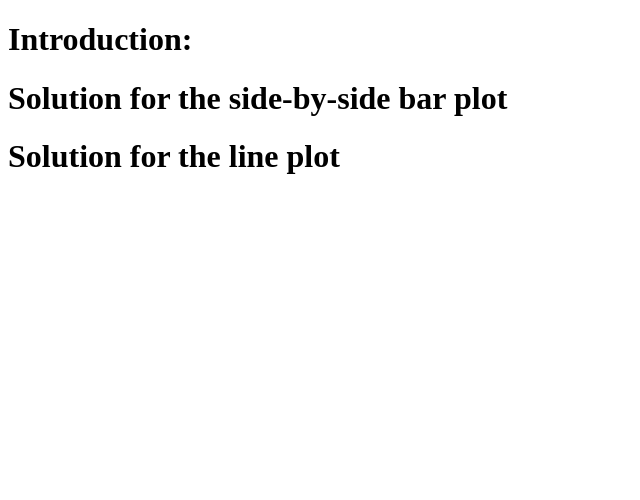
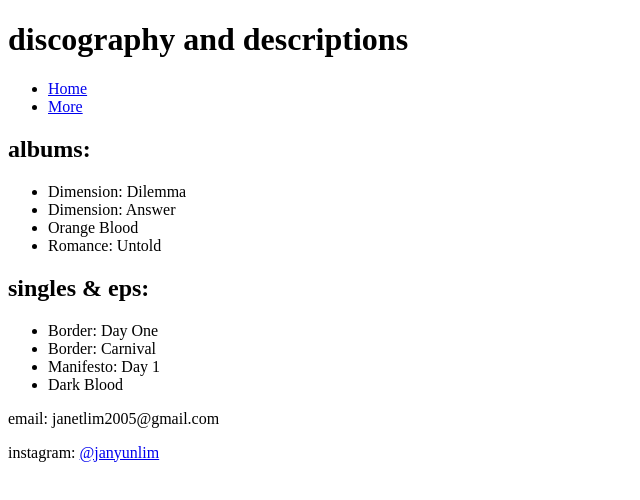
Before and after one commit to jan3tlim/enhypenwebsite, a plain HTML site: page detail.html in a window 1280 px wide. Shown: the whole page, without its empty margins (0-640 px from the left). Drawn offline with nearby package versions, Linux system fonts and the light colour scheme.

Commit message:
started barebones detail.html

```diff
--- a/detail.html
+++ b/detail.html
@@ -4,20 +4,40 @@
 <head>
     <meta charset="UTF-8">
     <meta name="viewport" content="width=device-width, initial-scale=1.0">
-    <title>ENHYPEN </title>
+    <title>discography and descriptions </title>
 </head>
 <body>
+    <h1>discography and descriptions </h1>
+    <section>
+        <nav>
+            <ul>
+              <li><a href="index.html">Home</a></li>
+              <li><a href="detail.html">More</a></li>
+            </ul>
+          </nav>
+    </section>
+    <section>
+        <h2>albums:</h2>
+        <ul>
+            <li>Dimension: Dilemma</li>
+            <li>Dimension: Answer</li>
+            <li>Orange Blood</li>
+            <li>Romance: Untold</li>
+          </ul>
+    </section>
+    <section>
+        <h2>singles & eps:</h2>
+        <ul>
+            <li>Border: Day One</li>
+            <li>Border: Carnival</li>
+            <li>Manifesto: Day 1</li>
+            <li>Dark Blood</li>
+          </ul>
+    </section>
 
-    <h1>Introduction:</h1>
-    <div id="boxplot"></div>
-
-    <h1>Solution for the side-by-side bar plot</h1>
-    <div id="barplot"></div>
-
-    <h1>Solution for the line plot</h1>
-    <div id="lineplot"></div>
-
-    <script src='https://d3js.org/d3.v7.min.js'></script>
-    <script src='solution.js'></script>
+    <footer>
+    <p>email: janetlim2005@gmail.com</p>
+    <p>instagram: <a href="https://www.instagram.com/janyunlim/">@janyunlim</a></p>
+    </footer>
 </body>
 </html>
--- a/style.css
+++ b/style.css
@@ -1,13 +1,7 @@
 body {
     font-family: 'Comic Sans MS', cursive, sans-serif;
     background-color: #f5f6d5;
-    margin: 0;
-    padding: 0;
-  }
-  .container {
-    background-color: #fff;
-    width: 80%;
-    margin: 50px auto;
+    margin: 50px;
     padding: 20px;
   }
 
@@ -19,4 +13,5 @@ body {
   p {
     color: #333;
     line-height: 1.5;
+    text-align: center;
   }
```
Also changed, not shown: index.html (+2 -2 lines).
